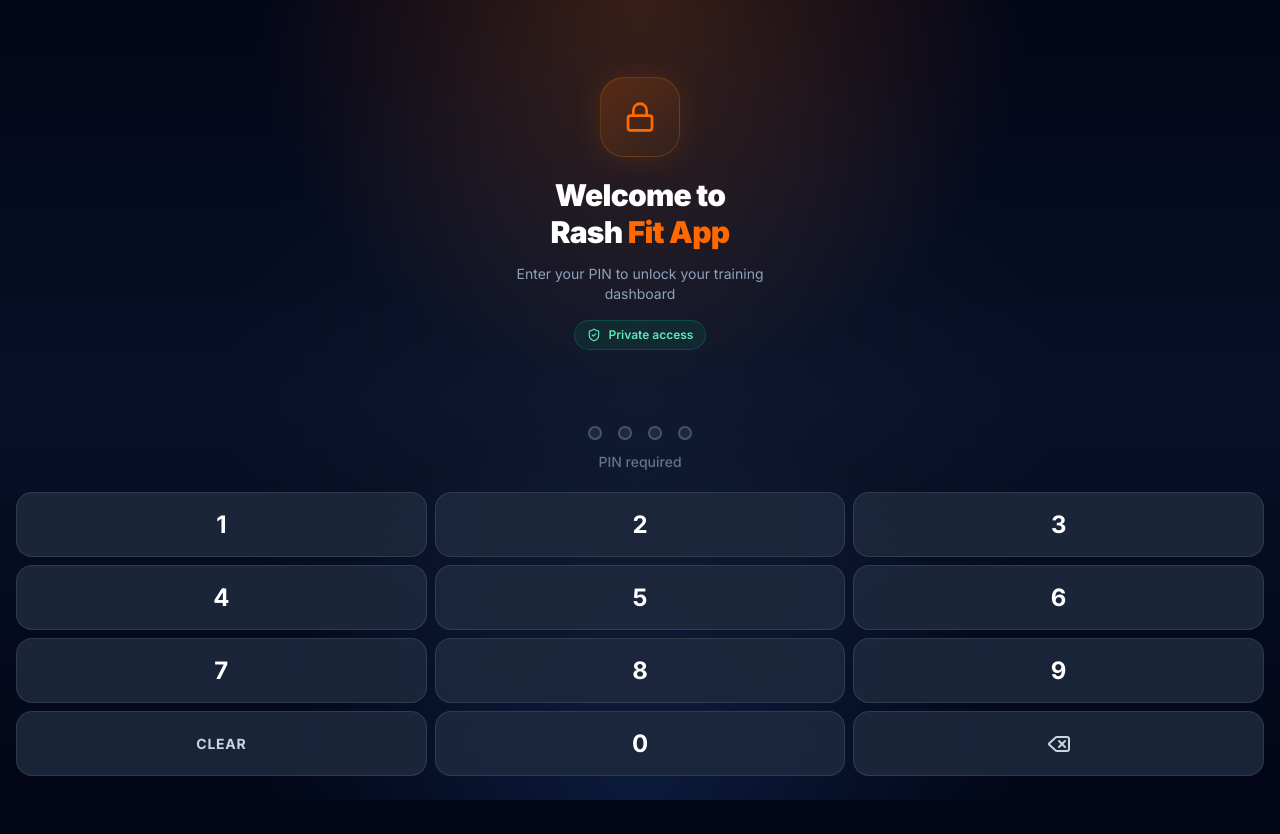
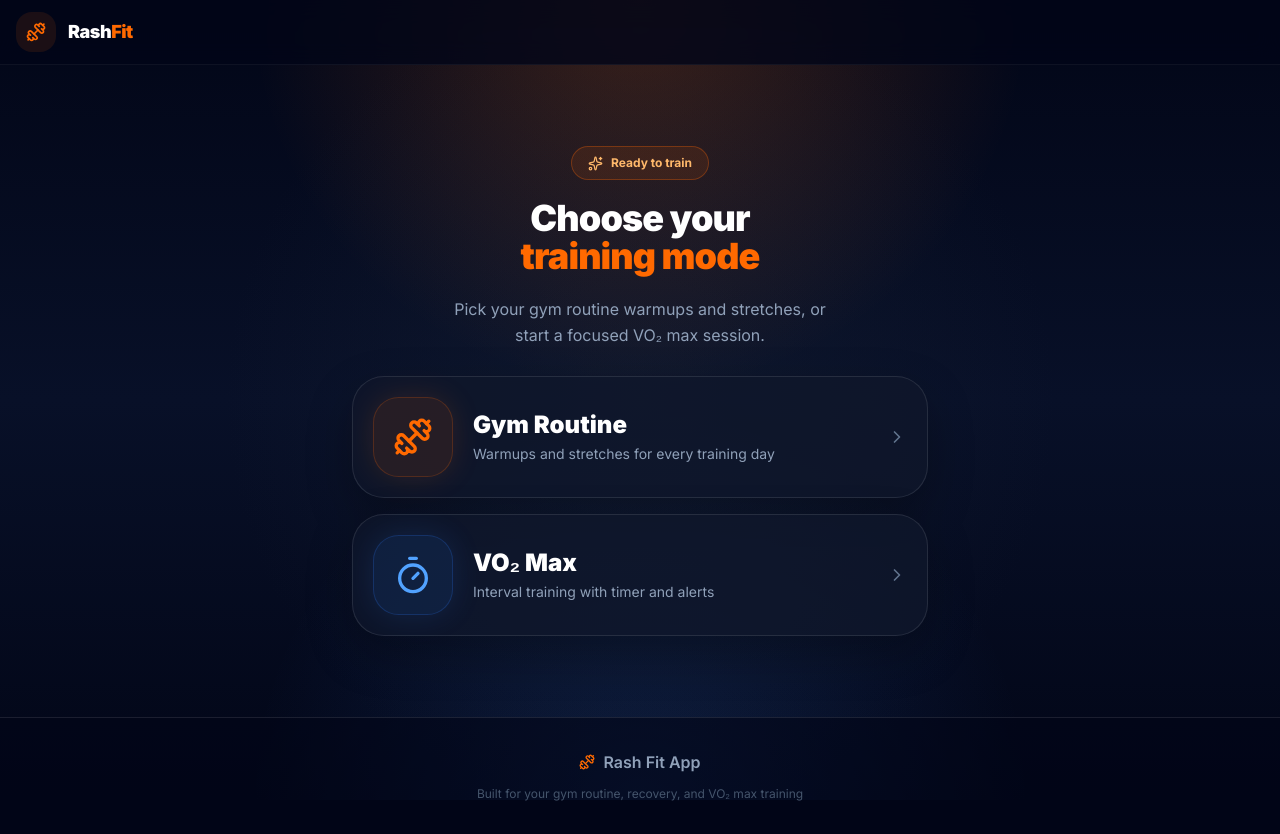
Before and after one commit to r3a2s1-pixel/rashi-fit-app, a Next.js app: page / in a window 1280 px wide. Before the commit the page ends 800 px from the top, so only its background shows below. Built offline with nearby package versions, Linux system fonts and the light colour scheme.

Commit message:
Fix gym routine navigation and loading flow

```diff
--- a/app/page.tsx
+++ b/app/page.tsx
@@ -1,48 +1,42 @@
 "use client";
 
 import { useEffect, useState } from "react";
+import { motion } from "framer-motion";
+import { Dumbbell, Timer, Sparkles, ChevronRight } from "lucide-react";
+
 import Navbar from "@/components/Navbar";
 import Footer from "@/components/Footer";
 import AppFlow from "@/components/AppFlow";
 import Vo2MaxFlow from "@/components/Vo2MaxFlow";
-import LoginScreen from "@/components/LoginScreen";
-import { Dumbbell, Timer, Sparkles } from "lucide-react";
+import PremiumLoadingScreen from "@/components/PremiumLoadingScreen";
 
-type AppMode = "selection" | "gym" | "vo2";
+type AppMode = "loading" | "menu" | "gym" | "vo2";
 
 export default function Home() {
-  const [isAuthenticated, setIsAuthenticated] = useState(false);
-  const [mode, setMode] = useState<AppMode>("selection");
-  const [isCheckingAuth, setIsCheckingAuth] = useState(true);
+  const [mode, setMode] = useState<AppMode>("loading");
 
   useEffect(() => {
-    const savedAuth = localStorage.getItem("rashi-fit-auth");
-    if (savedAuth === "true") {
-      setIsAuthenticated(true);
-    }
-    setIsCheckingAuth(false);
+    const timer = setTimeout(() => {
+      setMode("menu");
+    }, 2200);
+
+    return () => clearTimeout(timer);
   }, []);
 
-  const handleLoginSuccess = () => {
-    setIsAuthenticated(true);
+  const goToMenu = () => {
+    setMode("menu");
   };
 
-  const handleLogout = () => {
-    localStorage.removeItem("rashi-fit-auth");
-    setIsAuthenticated(false);
-    setMode("selection");
+  const goToGym = () => {
+    setMode("gym");
   };
 
-  if (isCheckingAuth) {
-    return (
-      <main className="min-h-dvh bg-slate-950 flex items-center justify-center">
-        <p className="text-slate-400">Loading...</p>
-      </main>
-    );
-  }
+  const goToVo2 = () => {
+    setMode("vo2");
+  };
 
-  if (!isAuthenticated) {
-    return <LoginScreen onSuccess={handleLoginSuccess} />;
+  if (mode === "loading") {
+    return <PremiumLoadingScreen />;
   }
 
   return (
@@ -50,70 +44,109 @@ export default function Home() {
       <div className="fixed inset-0 bg-[radial-gradient(circle_at_top,_rgba(249,115,22,0.22),_transparent_38%),radial-gradient(circle_at_center,_rgba(30,41,59,0.35),_transparent_55%),radial-gradient(circle_at_bottom,_rgba(59,130,246,0.16),_transparent_38%),linear-gradient(to_bottom,_#020617,_#081028,_#020617)] pointer-events-none" />
 
       <div className="relative min-h-dvh flex flex-col">
-        <Navbar showLogout onLogout={handleLogout} />
+        <Navbar />
 
-        <div className="relative flex-grow w-full px-4 py-6">
-          {mode === "selection" && (
-            <div className="w-full space-y-6">
-              <div className="text-center pt-4">
-                <div className="inline-flex items-center gap-2 px-3 py-1 rounded-full border border-orange-400/20 bg-orange-500/10 text-orange-300 text-xs font-semibold mb-4">
-                  <Sparkles size={14} />
+        <div className="relative flex-1 w-full px-4 py-4 min-h-0">
+          {mode === "menu" && (
+            <motion.section
+              key="mode-menu"
+              initial={{ opacity: 0, y: 14 }}
+              animate={{ opacity: 1, y: 0 }}
+              transition={{ duration: 0.45, ease: "easeOut" }}
+              className="min-h-[calc(100dvh-180px)] flex flex-col justify-center max-w-xl mx-auto"
+            >
+              <div className="text-center mb-7">
+                <div className="inline-flex items-center gap-2 px-4 py-2 rounded-full border border-orange-500/30 bg-orange-500/10 text-orange-300 text-xs font-bold mb-5">
+                  <Sparkles size={15} />
                   Ready to train
                 </div>
 
-                <h1 className="text-4xl font-black tracking-tight leading-tight">
-                  Choose your
-                  <br />
-                  <span className="text-orange-500">training mode</span>
+                <h1 className="text-4xl font-black tracking-tight leading-[1.05]">
+                  Choose your{" "}
+                  <span className="text-orange-500 block">
+                    training mode
+                  </span>
                 </h1>
 
-                <p className="text-slate-400 text-sm mt-3 max-w-[290px] mx-auto">
-                  Pick your gym routine warmups and stretches, or start a focused
-                  VO₂ max session.
+                <p className="text-slate-400 text-base mt-5 leading-relaxed max-w-sm mx-auto">
+                  Pick your gym routine warmups and stretches, or start a
+                  focused VO₂ max session.
                 </p>
               </div>
 
-              <div className="grid gap-4">
+              <div className="space-y-4">
                 <button
-                  onClick={() => setMode("gym")}
-                  className="w-full p-7 rounded-[2.3rem] border border-white/10 bg-slate-900/80 backdrop-blur-sm active:scale-[0.98] transition-transform text-left shadow-[0_18px_50px_rgba(0,0,0,0.28)]"
+                  type="button"
+                  onClick={goToGym}
+                  className="w-full flex items-center gap-5 p-5 rounded-[2rem] bg-slate-900/80 border border-white/10 shadow-[0_18px_45px_rgba(0,0,0,0.25)] active:scale-[0.98] transition-all text-left"
                 >
-                  <div className="flex items-center gap-5">
-                    <div className="w-16 h-16 rounded-3xl bg-orange-500/10 border border-orange-400/20 flex items-center justify-center shrink-0">
-                      <Dumbbell className="text-orange-500 w-8 h-8" />
+                  <div className="w-20 h-20 rounded-[1.6rem] bg-orange-500/10 border border-orange-500/20 flex items-center justify-center shrink-0 shadow-[0_0_30px_rgba(249,115,22,0.14)]">
+                    <Dumbbell className="w-10 h-10 text-orange-500" />
                   </div>
-                    <div>
-                      <h2 className="text-2xl font-black">Gym Routine</h2>
-                      <p className="text-slate-400 text-sm mt-1">
+
+                  <div className="flex-1 min-w-0">
+                    <h2 className="text-2xl font-black text-white leading-tight">
+                      Gym Routine
+                    </h2>
+                    <p className="text-slate-400 text-sm mt-1 leading-snug">
                       Warmups and stretches for every training day
                     </p>
                   </div>
-                  </div>
+
+                  <ChevronRight className="text-slate-500 shrink-0" size={20} />
                 </button>
 
                 <button
-                  onClick={() => setMode("vo2")}
-                  className="w-full p-7 rounded-[2.3rem] border border-white/10 bg-slate-900/80 backdrop-blur-sm active:scale-[0.98] transition-transform text-left shadow-[0_18px_50px_rgba(0,0,0,0.28)]"
+                  type="button"
+                  onClick={goToVo2}
+                  className="w-full flex items-center gap-5 p-5 rounded-[2rem] bg-slate-900/80 border border-white/10 shadow-[0_18px_45px_rgba(0,0,0,0.25)] active:scale-[0.98] transition-all text-left"
                 >
-                  <div className="flex items-center gap-5">
-                    <div className="w-16 h-16 rounded-3xl bg-blue-500/10 border border-blue-400/20 flex items-center justify-center shrink-0">
-                      <Timer className="text-blue-400 w-8 h-8" />
+                  <div className="w-20 h-20 rounded-[1.6rem] bg-blue-500/10 border border-blue-500/20 flex items-center justify-center shrink-0 shadow-[0_0_30px_rgba(59,130,246,0.14)]">
+                    <Timer className="w-10 h-10 text-blue-400" />
                   </div>
-                    <div>
-                      <h2 className="text-2xl font-black">VO₂ Max</h2>
-                      <p className="text-slate-400 text-sm mt-1">
+
+                  <div className="flex-1 min-w-0">
+                    <h2 className="text-2xl font-black text-white leading-tight">
+                      VO₂ Max
+                    </h2>
+                    <p className="text-slate-400 text-sm mt-1 leading-snug">
                       Interval training with timer and alerts
                     </p>
                   </div>
-                  </div>
+
+                  <ChevronRight className="text-slate-500 shrink-0" size={20} />
                 </button>
               </div>
+            </motion.section>
+          )}
+
+          {mode === "gym" && (
+            <div className="w-full">
+              <button
+                type="button"
+                onClick={goToMenu}
+                className="mb-4 inline-flex items-center gap-2 text-slate-400 text-sm px-4 py-2 rounded-2xl bg-slate-900/50 border border-white/5"
+              >
+                ← Modes
+              </button>
+
+              <AppFlow />
             </div>
           )}
 
-          {mode === "gym" && <AppFlow />}
+          {mode === "vo2" && (
+            <div className="w-full">
+              <button
+                type="button"
+                onClick={goToMenu}
+                className="mb-4 inline-flex items-center gap-2 text-slate-400 text-sm px-4 py-2 rounded-2xl bg-slate-900/50 border border-white/5"
+              >
+                ← Modes
+              </button>
 
-          {mode === "vo2" && <Vo2MaxFlow />}
+              <Vo2MaxFlow />
+            </div>
+          )}
         </div>
 
         <Footer />
--- /dev/null
+++ b/components/PremiumLoadingScreen.tsx
@@ -0,0 +1,58 @@
+"use client";
+
+import { motion } from "framer-motion";
+import { Dumbbell } from "lucide-react";
+
+export default function PremiumLoadingScreen() {
+  return (
+    <main className="min-h-dvh flex flex-col items-center justify-center bg-slate-950 relative overflow-hidden selection:bg-orange-500/30">
+      <div className="absolute inset-0 bg-[radial-gradient(circle_at_top,_rgba(249,115,22,0.15),_transparent_40%),radial-gradient(circle_at_center,_rgba(30,41,59,0.5),_transparent_60%),radial-gradient(circle_at_bottom,_rgba(59,130,246,0.1),_transparent_40%)] pointer-events-none" />
+
+      <div className="relative z-10 flex flex-col items-center">
+        <motion.div
+          initial={{ scale: 0.8, opacity: 0 }}
+          animate={{ scale: 1, opacity: 1 }}
+          transition={{ duration: 0.6, ease: "easeOut" }}
+          className="relative flex items-center justify-center mb-6"
+        >
+          <div className="absolute inset-0 bg-orange-500/40 blur-3xl rounded-full animate-pulse" />
+
+          <div className="relative w-24 h-24 rounded-[2rem] bg-slate-900/80 border border-white/10 backdrop-blur-xl flex items-center justify-center shadow-[0_0_40px_rgba(249,115,22,0.2)]">
+            <Dumbbell className="text-orange-500 w-12 h-12" />
+          </div>
+        </motion.div>
+
+        <motion.div
+          initial={{ y: 20, opacity: 0 }}
+          animate={{ y: 0, opacity: 1 }}
+          transition={{ duration: 0.6, delay: 0.2, ease: "easeOut" }}
+          className="text-center mb-12"
+        >
+          <h1 className="text-4xl font-black tracking-tight text-white">
+            Rash<span className="text-orange-500">Fit</span>
+          </h1>
+          <p className="text-slate-400 text-xs mt-2 uppercase tracking-[0.25em] font-bold">
+            Optimize Your Routine
+          </p>
+        </motion.div>
+
+        <motion.div
+          initial={{ opacity: 0 }}
+          animate={{ opacity: 1 }}
+          transition={{ duration: 0.4, delay: 0.4 }}
+          className="w-56 h-1.5 bg-slate-800/80 rounded-full overflow-hidden relative backdrop-blur-sm border border-white/5"
+        >
+          <motion.div
+            initial={{ x: "-100%" }}
+            animate={{ x: "0%" }}
+            transition={{
+              duration: 2.2,
+              ease: "easeInOut",
+            }}
+            className="absolute inset-y-0 left-0 right-0 bg-gradient-to-r from-orange-600 via-orange-400 to-orange-500 rounded-full"
+          />
+        </motion.div>
+      </div>
+    </main>
+  );
+}
--- a/package.json
+++ b/package.json
@@ -3,7 +3,7 @@
   "version": "0.1.0",
   "private": true,
   "scripts": {
-    "dev": "next dev",
+    "dev": "next dev --webpack",
     "build": "next build",
     "start": "next start",
     "lint": "eslint"
```
Also changed, not shown: components/AppFlow.tsx (+8 -0 lines). Lines whose indentation alone changed are shown as unchanged.
